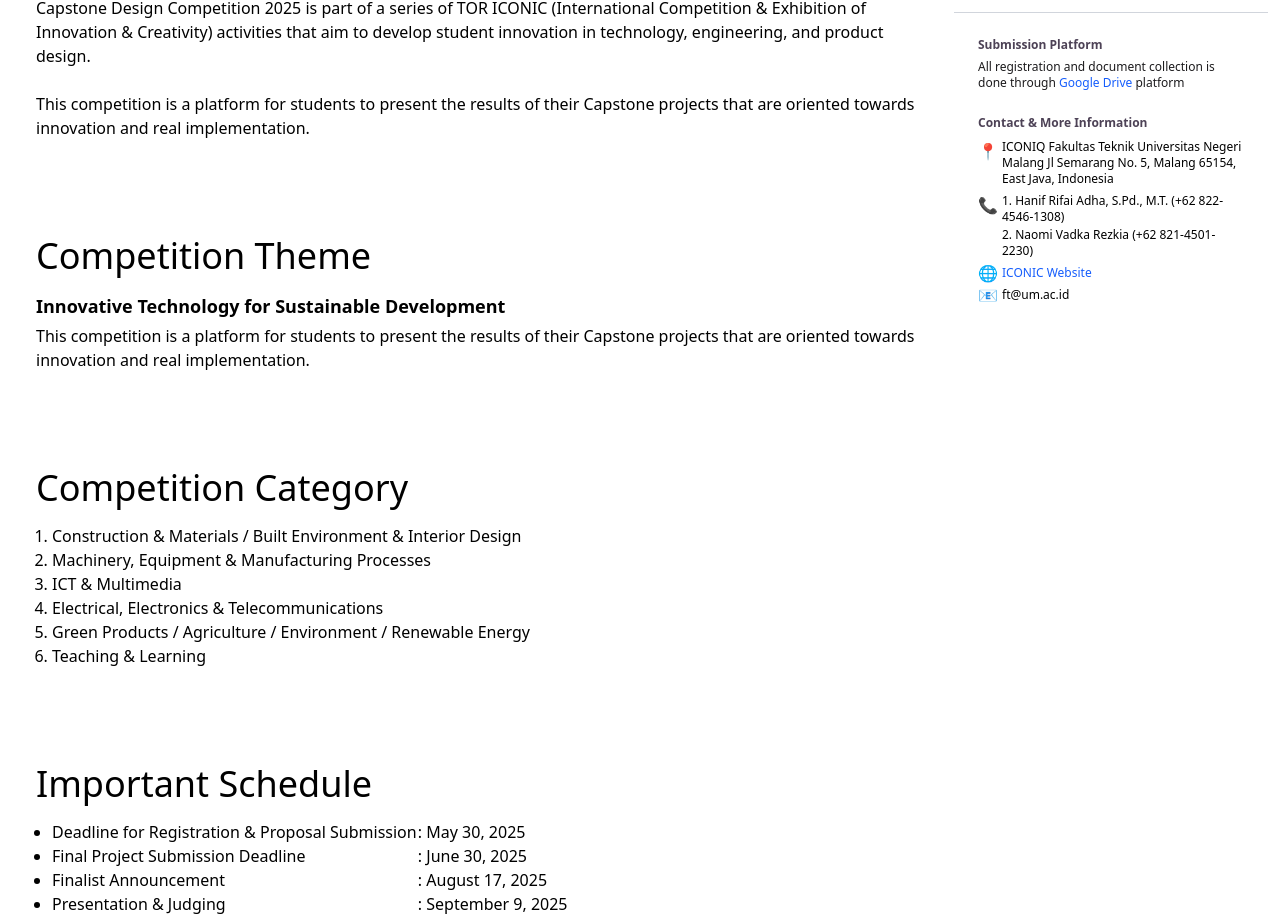
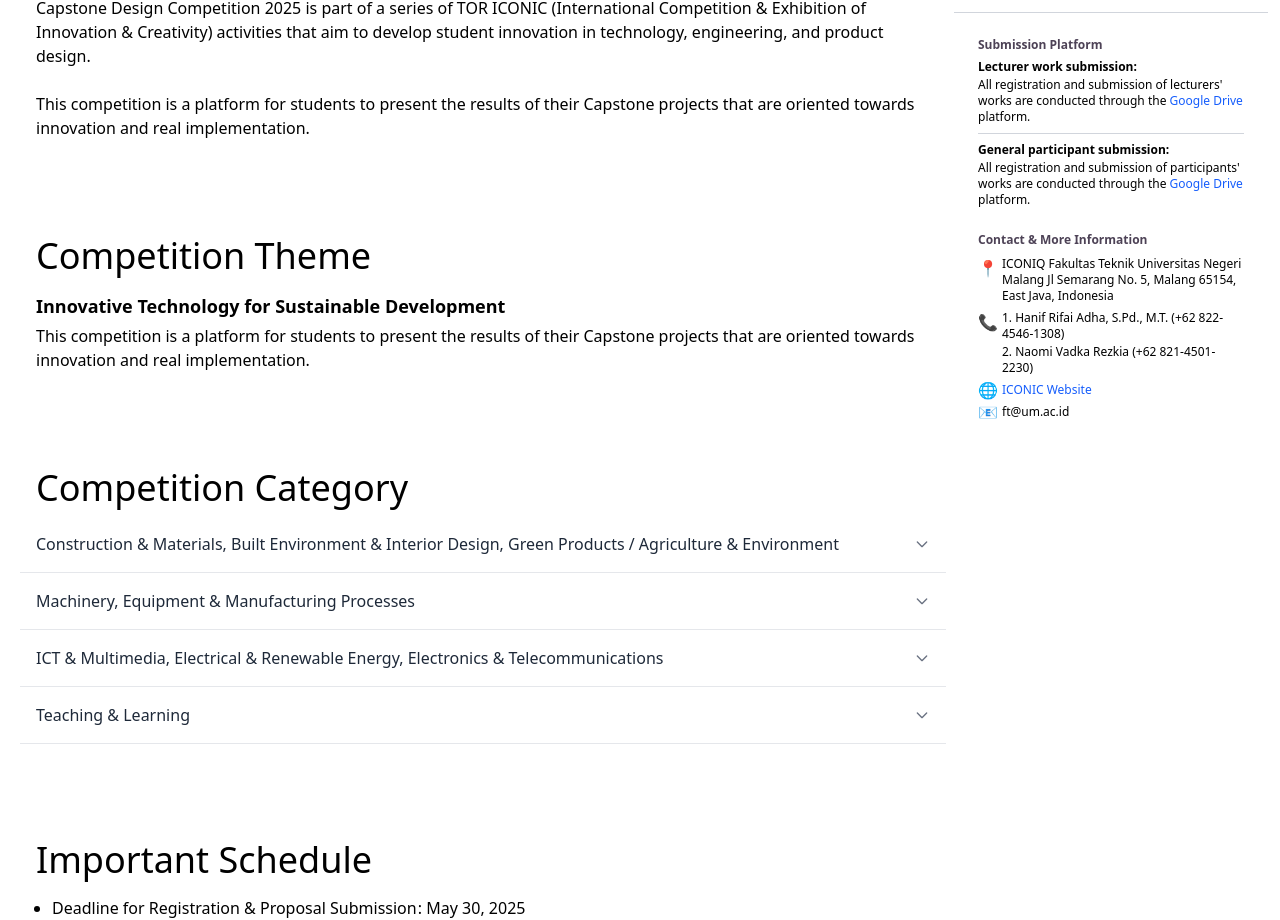
Before and after one commit to FathanAlfariel/iconic, a React (Vite) app: page / in a window 1280 px wide. Shown: the part 712-1632 px from the top of the page. Built offline with nearby package versions, Linux system fonts and the light colour scheme.

Commit message:
feat: add link submission for lecturer and change competition category design

```diff
--- /dev/null
+++ b/src/components/Accordion.jsx
@@ -0,0 +1,39 @@
+const Accordion = ({ title, content, isOpen, onToggle }) => {
+  return (
+    <div className="border-b border-gray-200">
+      <button
+        className="w-full flex justify-between items-center p-4 text-left rounded-xl hover:bg-gray-100 bg-white transition-colors duration-300"
+        onClick={onToggle}
+      >
+        <span className="text-base font-medium text-gray-800">{title}</span>
+        <svg
+          className={`min-w-4 w-4 min-h-4 h-4 text-gray-500 transform transition-transform duration-500 ${
+            isOpen ? "rotate-180" : ""
+          }`}
+          fill="none"
+          stroke="currentColor"
+          viewBox="0 0 24 24"
+        >
+          <path
+            strokeLinecap="round"
+            strokeLinejoin="round"
+            strokeWidth="2"
+            d="M19 9l-7 7-7-7"
+          />
+        </svg>
+      </button>
+
+      <div
+        className={`overflow-hidden transition-all duration-700 ease-in-out ${
+          isOpen ? "max-h-96 opacity-100" : "max-h-0 opacity-0"
+        }`}
+      >
+        <div className="p-4 pt-0 text-gray-600 text-sm md:text-base">
+          {content}
+        </div>
+      </div>
+    </div>
+  );
+};
+
+export default Accordion;
--- a/src/pages/Guidelines.jsx
+++ b/src/pages/Guidelines.jsx
@@ -3,14 +3,9 @@ import NavigationBar from "../components/NavigationBar";
 
 const Guidelines = () => {
   // Ref untuk setiap section
-  const abstractFormat = useRef(null);
   const innovationPosterFormat = useRef(null);
   const pitchingSessionGuidelines = useRef(null);
 
-  // Fungsi scroll untuk setiap section
-  const scrollToAbstractFormat = () => {
-    abstractFormat?.current?.scrollIntoView({ behavior: "smooth" });
-  };
   const scrollToInnovationPosterFormat = () => {
     innovationPosterFormat?.current?.scrollIntoView({ behavior: "smooth" });
   };
@@ -29,54 +24,6 @@ const Guidelines = () => {
             className={`sticky top-0 left-0 max-w-7xl mx-auto z-50 py-2 mt-12 bg-white`}
           >
             <NavigationBar />
-          </div>
-
-          {/* Abstract Format */}
-          <div ref={abstractFormat} className="pt-24">
-            <h2 className="text-4xl font-medium">Abstract Format</h2>
-            <ul className="list-outside list-disc flex flex-col gap-y-0.5 mt-7">
-              <li className="ml-8">
-                Please use the template provided and submit in .docx format as
-                per the attachment.
-              </li>
-              <li className="ml-8">
-                The abstract can be written in either English or Indonesia.
-              </li>
-              <li className="ml-8">
-                Innovation Title:
-                <ol type="a" className="ml-8 list-outside list-[lower-alpha]">
-                  <li>Upper Case, Bold, Font 12 and Times New Roman.</li>
-                </ol>
-              </li>
-              <li className="ml-8">
-                Author(s) Name and Institution(s)
-                <ol type="a" className="ml-8 list-outside list-[lower-alpha]">
-                  <li>Capitalize Each Word, Font 12 and Times New Roman.</li>
-                </ol>
-              </li>
-              <li className="ml-8">
-                Number of Words
-                <ol type="a" className="ml-8 list-outside list-[lower-alpha]">
-                  <li>The Number of Words Is 150 – 250.</li>
-                  <li>Font Size: 12.</li>
-                  <li>Font Type: New Roman Times.</li>
-                </ol>
-              </li>
-              <li className="ml-8">
-                The abstract should contain the following elements:
-                <ol type="a" className="ml-8 list-outside list-[lower-alpha]">
-                  <li>Background.</li>
-                  <li>Problem Statement.</li>
-                  <li>Objectives.</li>
-                  <li>
-                    Invention Description/Innovation Product/Innovation Ideas.
-                  </li>
-                  <li>Gain / Benefit / Impact.</li>
-                  <li>Conclusion.</li>
-                  <li>Keywords.</li>
-                </ol>
-              </li>
-            </ul>
           </div>
 
           {/* Innovation Poster Format */}
@@ -170,21 +117,13 @@ const Guidelines = () => {
           </div>
         </div>
 
-        <aside className="md:sticky md:top-8 order-first md:order-last col-span-12 md:col-span-3 mt-14 max-h-screen overflow-y-auto">
+        <aside className="md:pb-8 md:sticky md:top-8 order-first md:order-last col-span-12 md:col-span-3 mt-14 max-h-screen overflow-y-auto">
           <p className="text-left text-xs font-semibold text-[#4d4256] mb-2 px-6">
             On this page
           </p>
 
           {/* List page */}
           <ul className="px-2">
-            <li>
-              <button
-                onClick={scrollToAbstractFormat}
-                className="w-full py-2 px-4 text-left text-[#21182b] text-sm font-normal transition duration-200 hover:bg-gray-200 rounded-full cursor-pointer"
-              >
-                Abstract Format
-              </button>
-            </li>
             <li>
               <button
                 onClick={scrollToInnovationPosterFormat}
@@ -211,8 +150,28 @@ const Guidelines = () => {
               Submission Platform
             </span>
             <br />
-            <span className="block text-[#1c1b1d] mt-1.5">
-              All registration and document collection is done through{" "}
+
+            <ul className="flex flex-col mt-1.5">
+              <li className="mb-2">
+                <p className="font-bold mb-0.5">Lecturer work submission:</p>
+                All registration and submission of lecturers' works are
+                conducted through the{" "}
+                <a
+                  target="_blank"
+                  href="https://forms.gle/M5j51CVqK1LZX6vu5"
+                  className="font-medium text-blue-600 hover:text-blue-800 hover:underline"
+                >
+                  Google Drive
+                </a>{" "}
+                platform.
+              </li>
+              <li className="block border-t border-gray-300 w-full"></li>
+              <li className="mt-2">
+                <p className="font-bold mb-0.5">
+                  General participant submission:
+                </p>
+                All registration and submission of participants' works are
+                conducted through the{" "}
                 <a
                   target="_blank"
                   href="https://bit.um.ac.id/ICONIC2025-FT60"
@@ -220,8 +179,9 @@ const Guidelines = () => {
                 >
                   Google Drive
                 </a>{" "}
-              platform
-            </span>
+                platform.
+              </li>
+            </ul>
           </div>
 
           {/* Contact & More Information */}
--- a/src/pages/Home.jsx
+++ b/src/pages/Home.jsx
@@ -1,5 +1,143 @@
 import React, { useRef } from "react";
 import NavigationBar from "../components/NavigationBar";
+import Accordion from "../components/Accordion";
+
+const CompetitionAccordion = () => {
+  const [openIndex, setOpenIndex] = React.useState(null);
+
+  const items = [
+    {
+      title:
+        "Construction & Materials, Built Environment & Interior Design, Green Products / Agriculture & Environment",
+      content: (
+        <>
+          <div className="flex flex-col gap-y-1">
+            <h6 className="font-semibold text-black">Focus:</h6>
+            <p>
+              Innovative solutions in construction and interior design, use of
+              alternative and eco-friendly materials, sustainable building
+              technologies, as well as green innovations for agriculture,
+              environment, and renewable energy.
+            </p>
+          </div>
+
+          <div className="flex flex-col gap-y-1 mt-3">
+            <h6 className="font-semibold text-black">Example Projects:</h6>
+            <ol className="list-decimal list-inside">
+              <li>Eco-friendly concrete using industrial waste.</li>
+              <li>Energy-efficient and ergonomic classroom design.</li>
+              <li>Modular structures for rapid deployment.</li>
+              <li>Smart irrigation system with soil moisture sensors.</li>
+              <li>Domestic wastewater treatment using biofilters.</li>
+              <li>Portable solar power generator for rural areas.</li>
+            </ol>
+          </div>
+        </>
+      ),
+    },
+    {
+      title: "Machinery, Equipment & Manufacturing Processes",
+      content: (
+        <>
+          <div className="flex flex-col gap-y-1">
+            <h6 className="font-semibold text-black">Focus:</h6>
+            <p>
+              Design and development of tools and machines, as well as
+              improvements in manufacturing processes to enhance productivity,
+              efficiency, and industrial automation.
+            </p>
+          </div>
+
+          <div className="flex flex-col gap-y-1 mt-3">
+            <h6 className="font-semibold text-black">Example Projects:</h6>
+            <ol className="list-decimal list-inside">
+              <li>Automated livestock feed dispenser.</li>
+              <li>High-precision jigs & fixtures for workshops.</li>
+              <li>Compact packaging automation system for SMEs.</li>
+              <li>Flexible microcontroller-based packaging machine.</li>
+              <li>Production testing device using digital sensors.</li>
+            </ol>
+          </div>
+        </>
+      ),
+    },
+    {
+      title:
+        "ICT & Multimedia, Electrical & Renewable Energy, Electronics & Telecommunications",
+      content: (
+        <>
+          <div className="flex flex-col gap-y-1">
+            <h6 className="font-semibold text-black">Focus:</h6>
+            <p>
+              Development of digital applications, interactive systems,
+              communication and smart sensor technologies, as well as the
+              integration of intelligent and renewable energy-based automation
+              systems.
+            </p>
+          </div>
+
+          <div className="flex flex-col gap-y-1 mt-3">
+            <h6 className="font-semibold text-black">Example Projects:</h6>
+            <ol className="list-decimal list-inside">
+              <li>IoT-based workplace safety monitoring application.</li>
+              <li>Augmented reality learning modules.</li>
+              <li>Facial recognition attendance system.</li>
+              <li>Smart lighting control using LDR and microcontroller.</li>
+              <li>Compact 5G microstrip antenna.</li>
+              <li>IoT-based home automation system.</li>
+              <li>Wireless sensor-based solar energy monitoring.</li>
+            </ol>
+          </div>
+        </>
+      ),
+    },
+    {
+      title: "Teaching & Learning",
+      content: (
+        <>
+          <div className="flex flex-col gap-y-1">
+            <h6 className="font-semibold text-black">Focus:</h6>
+            <p>
+              Innovative educational tools, interactive training platforms, and
+              technology-enhanced teaching approaches to improve learning
+              experiences and outcomes.
+            </p>
+          </div>
+
+          <div className="flex flex-col gap-y-1 mt-3">
+            <h6 className="font-semibold text-black">Example Projects:</h6>
+            <ol className="list-decimal list-inside">
+              <li>Portable hydraulic system trainer.</li>
+              <li>Gamified e-learning platform.</li>
+              <li>Virtual reality-based safety simulation module.</li>
+              <li>STEM education kit using microcontrollers.</li>
+              <li>Interactive learning application with multimedia content.</li>
+              <li>Digital quiz system with automated reporting.</li>
+            </ol>
+          </div>
+        </>
+      ),
+    },
+  ];
+
+  const handleToggle = (index) => {
+    setOpenIndex(openIndex === index ? null : index);
+  };
+
+  return (
+    <div className="w-full">
+      {items.map((item, index) => (
+        <Accordion
+          key={index}
+          title={item.title}
+          content={item.content}
+          isOpen={openIndex === index}
+          onToggle={() => handleToggle(index)}
+        />
+      ))}
+    </div>
+  );
+};
 
 const Home = () => {
   // Ref untuk setiap section
@@ -35,16 +173,20 @@ const Home = () => {
       <title>ICONIC - Home</title>
 
       <div className="grid grid-cols-12 items-start max-w-7xl mx-auto">
-        <div className="col-span-12 md:col-span-9 px-6">
+        <div className="col-span-12 md:col-span-9">
           {/* Navigation Bar - Hanya terlihat saat Head Content tidak terlihat */}
           <div
-            className={`sticky top-0 left-0 max-w-7xl mx-auto z-50 py-2 mt-12 bg-white`}
+            className={`sticky top-0 left-0 max-w-7xl mx-auto z-50 py-2 mt-12 bg-white px-6`}
           >
             <NavigationBar />
           </div>
 
           {/* What's ICONIC */}
-          <div ref={whatIsIconicElement} id="what-is-iconic" className="pt-24">
+          <div
+            ref={whatIsIconicElement}
+            id="what-is-iconic"
+            className="pt-24 px-6"
+          >
             <h2 className="text-4xl font-medium">What is ICONIC?</h2>
             <p className="mt-4 text-base">
               <span>
@@ -64,7 +206,11 @@ const Home = () => {
           </div>
 
           {/* Competition Theme */}
-          <div ref={temaKompetisiElement} id="tema-kompetisi" className="pt-24">
+          <div
+            ref={temaKompetisiElement}
+            id="tema-kompetisi"
+            className="pt-24 px-6"
+          >
             <h2 className="text-4xl font-medium">Competition Theme</h2>
             <p className="mt-4 text-base">
               <span className="font-semibold text-lg">
@@ -85,23 +231,18 @@ const Home = () => {
             id="kategori-kompetisi"
             className="pt-24"
           >
-            <h2 className="text-4xl font-medium">Competition Category</h2>
-            <ol className="list-decimal mt-4 text-base ml-4">
-              <li>
-                Construction & Materials / Built Environment & Interior Design
-              </li>
-              <li>Machinery, Equipment & Manufacturing Processes</li>
-              <li>ICT & Multimedia</li>
-              <li>Electrical, Electronics & Telecommunications</li>
-              <li>
-                Green Products / Agriculture / Environment / Renewable Energy
-              </li>
-              <li>Teaching & Learning</li>
-            </ol>
+            <h2 className="text-4xl font-medium px-6">Competition Category</h2>
+            <div className="px-2 mt-2">
+              <CompetitionAccordion />
+            </div>
           </div>
 
           {/* Important Schedule */}
-          <div ref={jadwalPentingElement} id="jadwal-penting" className="pt-24">
+          <div
+            ref={jadwalPentingElement}
+            id="jadwal-penting"
+            className="pt-24 px-6"
+          >
             <h2 className="text-4xl font-medium">Important Schedule</h2>
             <ul className="list-disc mt-4 text-base ml-4">
               <li>
@@ -147,7 +288,7 @@ const Home = () => {
           <div
             ref={biayaPendaftaranElement}
             id="biaya-pendaftaran"
-            className="pt-24"
+            className="pt-24 px-6"
           >
             <h2 className="text-4xl font-medium">Registration Fee</h2>
             <ul className="mt-4 text-base">
@@ -179,7 +320,7 @@ const Home = () => {
           <div
             ref={hadiahPenghargaanElement}
             id="hadiah-penghargaan"
-            className="pt-24"
+            className="pt-24 px-6"
           >
             <h2 className="text-4xl font-medium">Prizes and Awards</h2>
             <ul className="list-disc mt-4 text-base ml-4">
@@ -217,7 +358,7 @@ const Home = () => {
           </div>
         </div>
 
-        <aside className="md:sticky md:top-8 order-first md:order-last col-span-12 md:col-span-3 mt-14 max-h-screen overflow-y-auto">
+        <aside className="md:pb-8 md:sticky md:top-8 order-first md:order-last col-span-12 md:col-span-3 mt-14 max-h-screen overflow-y-auto">
           <p className="text-left text-xs font-semibold text-[#4d4256] mb-2 px-6">
             On this page
           </p>
@@ -282,8 +423,28 @@ const Home = () => {
               Submission Platform
             </span>
             <br />
-            <span className="block text-[#1c1b1d] mt-1.5">
-              All registration and document collection is done through{" "}
+
+            <ul className="flex flex-col mt-1.5">
+              <li className="mb-2">
+                <p className="font-bold mb-0.5">Lecturer work submission:</p>
+                All registration and submission of lecturers' works are
+                conducted through the{" "}
+                <a
+                  target="_blank"
+                  href="https://forms.gle/M5j51CVqK1LZX6vu5"
+                  className="font-medium text-blue-600 hover:text-blue-800 hover:underline"
+                >
+                  Google Drive
+                </a>{" "}
+                platform.
+              </li>
+              <li className="block border-t border-gray-300 w-full"></li>
+              <li className="mt-2">
+                <p className="font-bold mb-0.5">
+                  General participant submission:
+                </p>
+                All registration and submission of participants' works are
+                conducted through the{" "}
                 <a
                   target="_blank"
                   href="https://bit.um.ac.id/ICONIC2025-FT60"
@@ -291,8 +452,9 @@ const Home = () => {
                 >
                   Google Drive
                 </a>{" "}
-              platform
-            </span>
+                platform.
+              </li>
+            </ul>
           </div>
 
           {/* Contact & More Information */}
--- a/src/pages/Rules.jsx
+++ b/src/pages/Rules.jsx
@@ -106,10 +106,6 @@ const Rules = () => {
                   and a Payment Slip as proof of registration.
                 </li>
                 <li className="ml-8">
-                  The abstract must be written in English and clearly explain
-                  the project’s objectives, methodology, and impact.
-                </li>
-                <li className="ml-8">
                   The poster must be in English and visually represent the
                   innovation effectively.
                 </li>
@@ -158,10 +154,6 @@ const Rules = () => {
               <h5 className="text-2xl font-medium">Language to be used:</h5>
               <ul className="list-outside list-disc flex flex-col gap-y-0.5 mt-3">
                 <li className="ml-8">
-                  For ABSTRACT, the usage of English and Bahasa Indonesia are
-                  allowed.
-                </li>
-                <li className="ml-8">
                   For POSTER, participants MUST use English.
                 </li>
                 <li className="ml-8">
@@ -187,7 +179,7 @@ const Rules = () => {
           </ul>
         </div>
 
-        <aside className="md:sticky md:top-8 order-first md:order-last col-span-12 md:col-span-3 mt-14 max-h-screen overflow-y-auto">
+        <aside className="md:pb-8 md:sticky md:top-8 order-first md:order-last col-span-12 md:col-span-3 mt-14 max-h-screen overflow-y-auto">
           <p className="text-left text-xs font-semibold text-[#4d4256] mb-2 px-6">
             On this page
           </p>
@@ -268,8 +260,28 @@ const Rules = () => {
               Submission Platform
             </span>
             <br />
-            <span className="block text-[#1c1b1d] mt-1.5">
-              All registration and document collection is done through{" "}
+
+            <ul className="flex flex-col mt-1.5">
+              <li className="mb-2">
+                <p className="font-bold mb-0.5">Lecturer work submission:</p>
+                All registration and submission of lecturers' works are
+                conducted through the{" "}
+                <a
+                  target="_blank"
+                  href="https://forms.gle/M5j51CVqK1LZX6vu5"
+                  className="font-medium text-blue-600 hover:text-blue-800 hover:underline"
+                >
+                  Google Drive
+                </a>{" "}
+                platform.
+              </li>
+              <li className="block border-t border-gray-300 w-full"></li>
+              <li className="mt-2">
+                <p className="font-bold mb-0.5">
+                  General participant submission:
+                </p>
+                All registration and submission of participants' works are
+                conducted through the{" "}
                 <a
                   target="_blank"
                   href="https://bit.um.ac.id/ICONIC2025-FT60"
@@ -277,8 +289,9 @@ const Rules = () => {
                 >
                   Google Drive
                 </a>{" "}
-              platform
-            </span>
+                platform.
+              </li>
+            </ul>
           </div>
 
           {/* Contact & More Information */}
```
Lines whose indentation alone changed are shown as unchanged.
